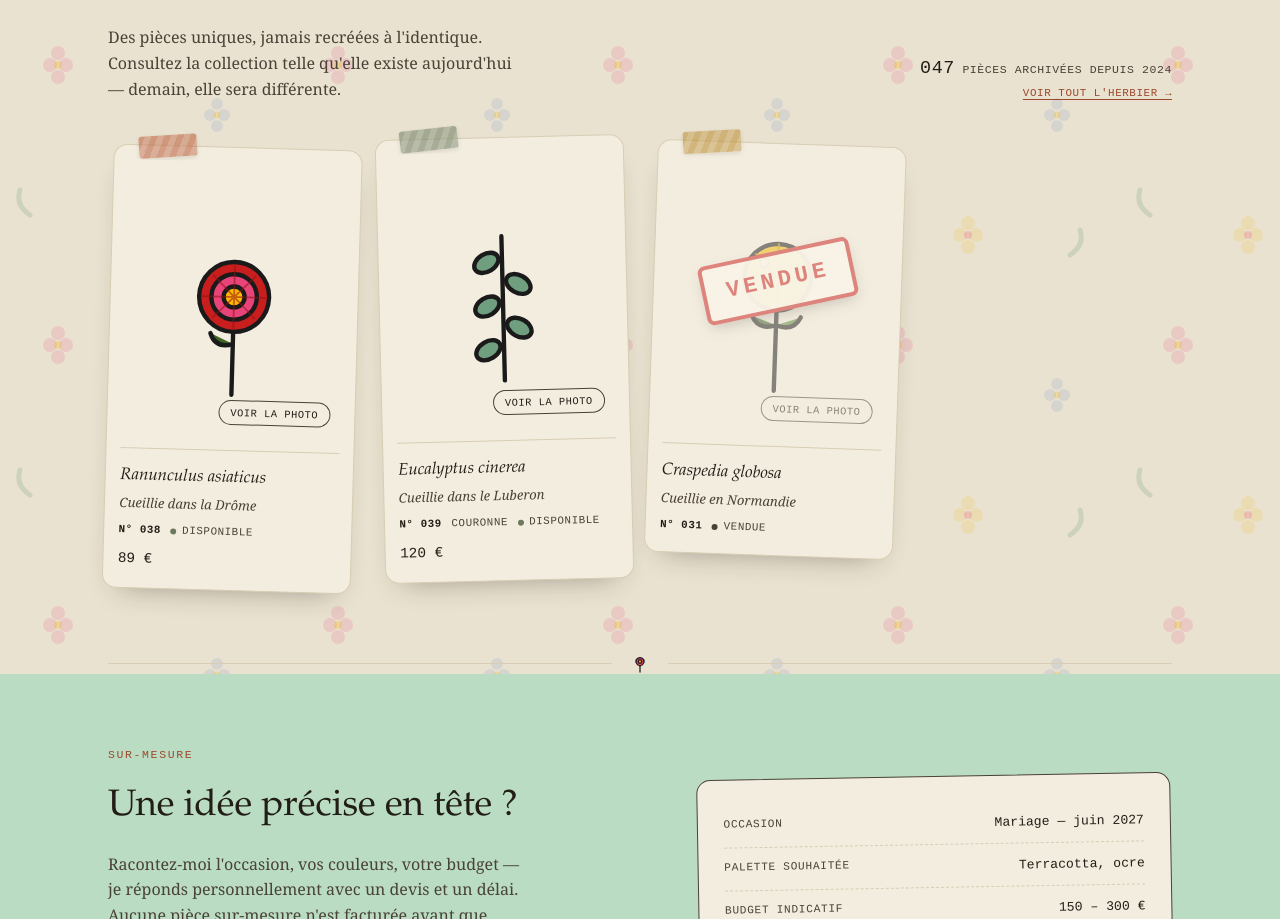
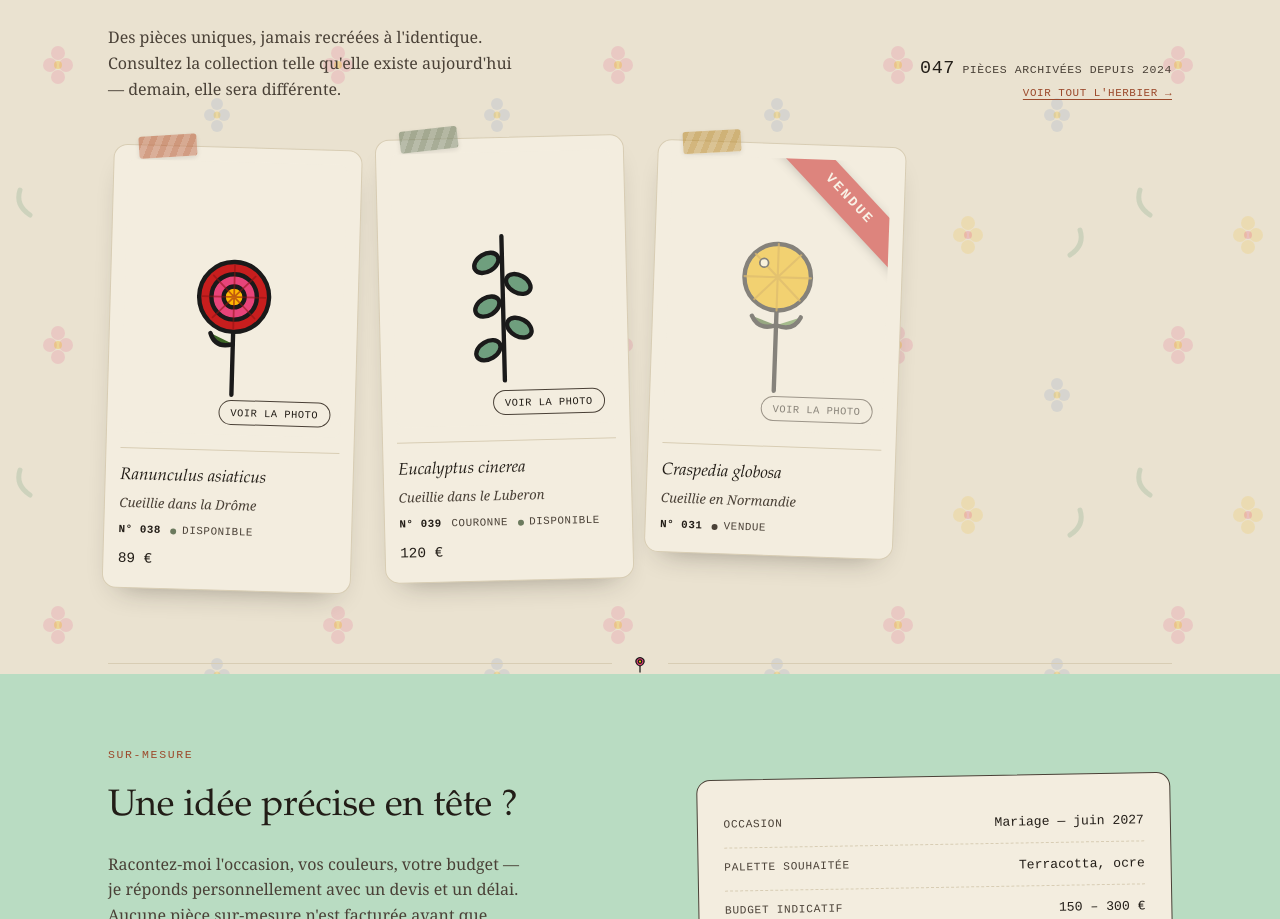
Before and after one commit to peperonies007-lgtm/la-presse-fleurie-, a Next.js app: page / in a window 1280 px wide. Shown: the part 1095-2014 px from the top of the page. Built offline with nearby package versions, Linux system fonts and the light colour scheme; no server answers; the database is empty.

Commit message:
Replace center stamp with a corner ribbon so the flower stays fully visible

```diff
--- a/app/globals.css
+++ b/app/globals.css
@@ -248,22 +248,24 @@ a:focus-visible, button:focus-visible{
 .price-tag{ font-family: var(--font-mono); font-size: 0.9rem; margin-top: 0.5rem; display: block; }
 
 .ink-stamp{
-  position: absolute; top: 45%; left: 50%;
-  transform: translate(-50%, -50%) rotate(-14deg);
-  border: 4px solid #c81e1e;
-  border-radius: var(--radius-sm);
-  background: rgba(255,251,240,0.95);
-  color: #c81e1e;
-  padding: 0.5rem 1.3rem;
+  position: absolute;
+  top: 22px;
+  right: -54px;
+  width: 190px;
+  padding: 0.4rem 0;
+  background: #c81e1e;
+  color: #fff8ee;
+  text-align: center;
   font-family: var(--font-mono);
   font-weight: 700;
   letter-spacing: 0.18em;
   text-transform: uppercase;
-  font-size: 1.4rem;
-  white-space: nowrap;
+  font-size: 0.85rem;
+  transform: rotate(45deg);
+  transform-origin: center;
   pointer-events: none;
   z-index: 2;
-  box-shadow: 0 6px 14px -4px rgba(0,0,0,0.35);
+  box-shadow: 0 2px 8px rgba(0,0,0,0.3);
 }
 
 /* ---------- flip card (certificate) ---------- */
```
